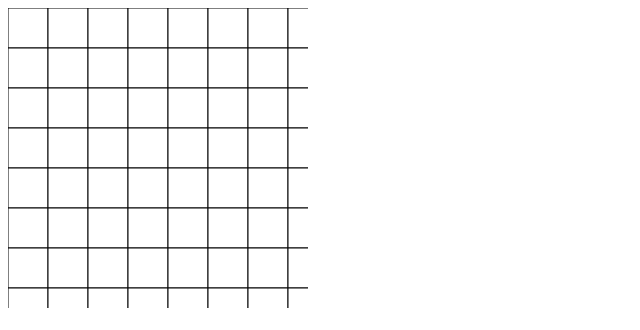
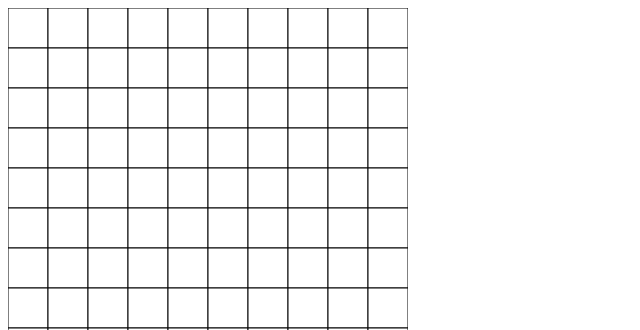
Before and after one commit to elect-gombe/javascriptapp, a plain HTML site: page sekigae/sekigae.html in a window 1280 px wide. Shown: the part 81-411 px from the top of the page, without its empty margins (0-640 px from the left). Drawn offline with Linux system fonts and the light colour scheme.

Commit message:
表示がボケる問題を修正、はみ出す問題を修正

```diff
--- a/sekigae/sekigae.html
+++ b/sekigae/sekigae.html
@@ -4,14 +4,14 @@
   <meta charset="utf-8">
   <title>席替え</title>
 </head>
-<meta name="viewport" content="initial-scale=1.0, maximum-scale=1.0, minimum-scale=1.0, user-scalable=no"/>
+<meta name="viewport" content="initial-scale=0.5, maximum-scale=0.5, minimum-scale=0.5, user-scalable=no"/>
 
 <body>
   <div>
     <h1>↑前↑</h1>
   </div>
   <div>
-    <canvas id="canvas" width="300" height="300"></canvas>
+    <canvas id="canvas" width="400" height="400"></canvas>
     <script src="sekigae.js"></script>
   </div>
   <div>
```
